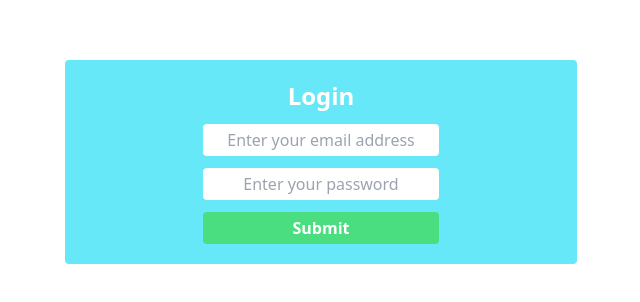
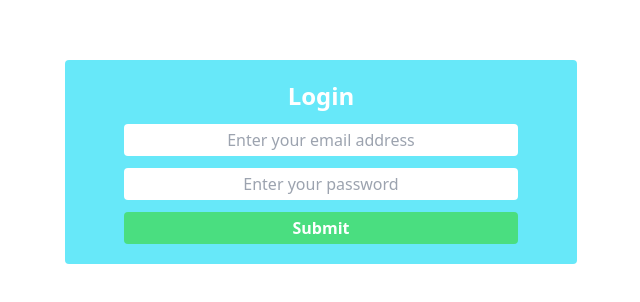
Before and after one commit to Rakib-Ahmed01/bank, a website: page index.html in a window 1280 px wide. Shown: the part 238-540 px from the top of the page, without its empty margins (319-959 px from the left). Drawn offline with Linux system fonts and the light colour scheme.

Commit message:
login page done

```diff
--- a/index.html
+++ b/index.html
@@ -12,7 +12,7 @@
       <section
         class="form-container bg-cyan-300 w-11/12 max-w-lg flex justify-center items-center p-5 rounded"
       >
-        <div class="w-1/2">
+        <div class="w-10/12">
           <h2 class="text-2xl text-center mb-3 font-bold text-white">Login</h2>
           <form id="form" class="flex flex-col space-y-3">
             <input
```
Also changed, not shown: css/style.css.
